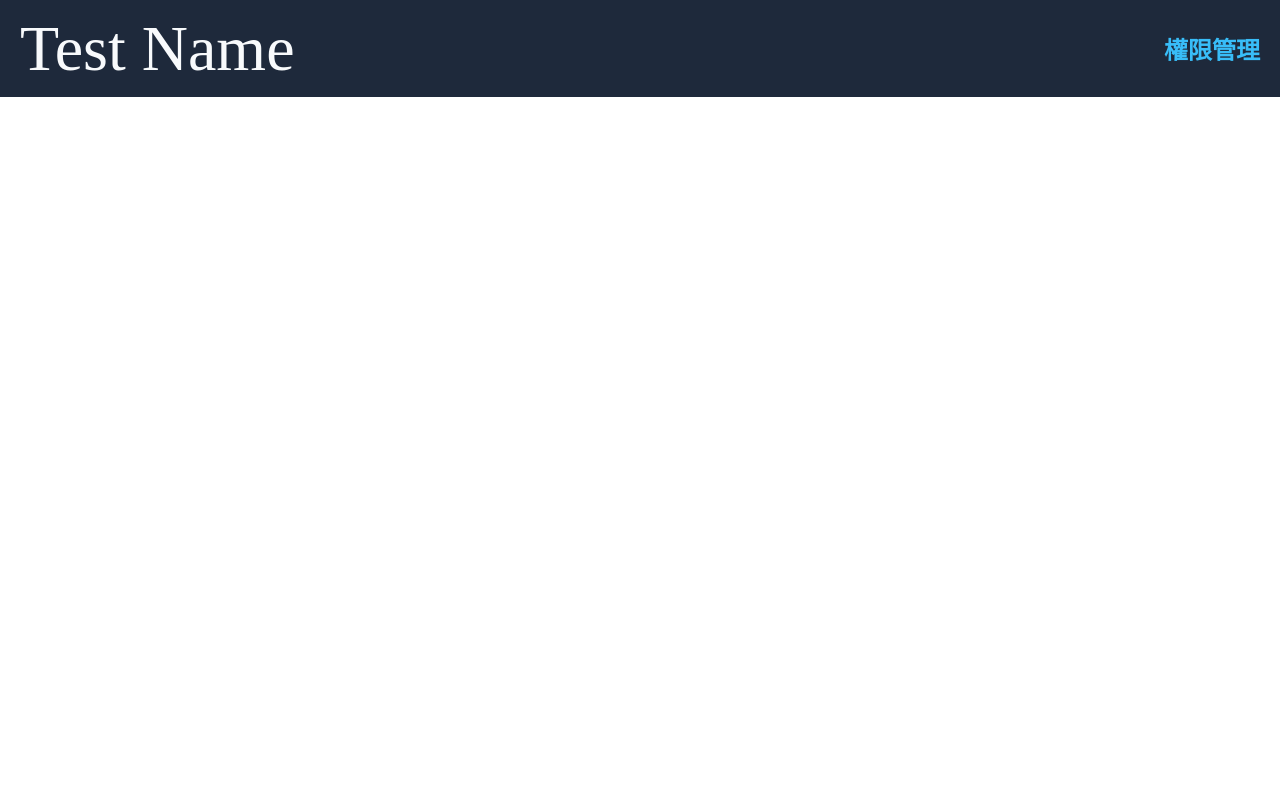
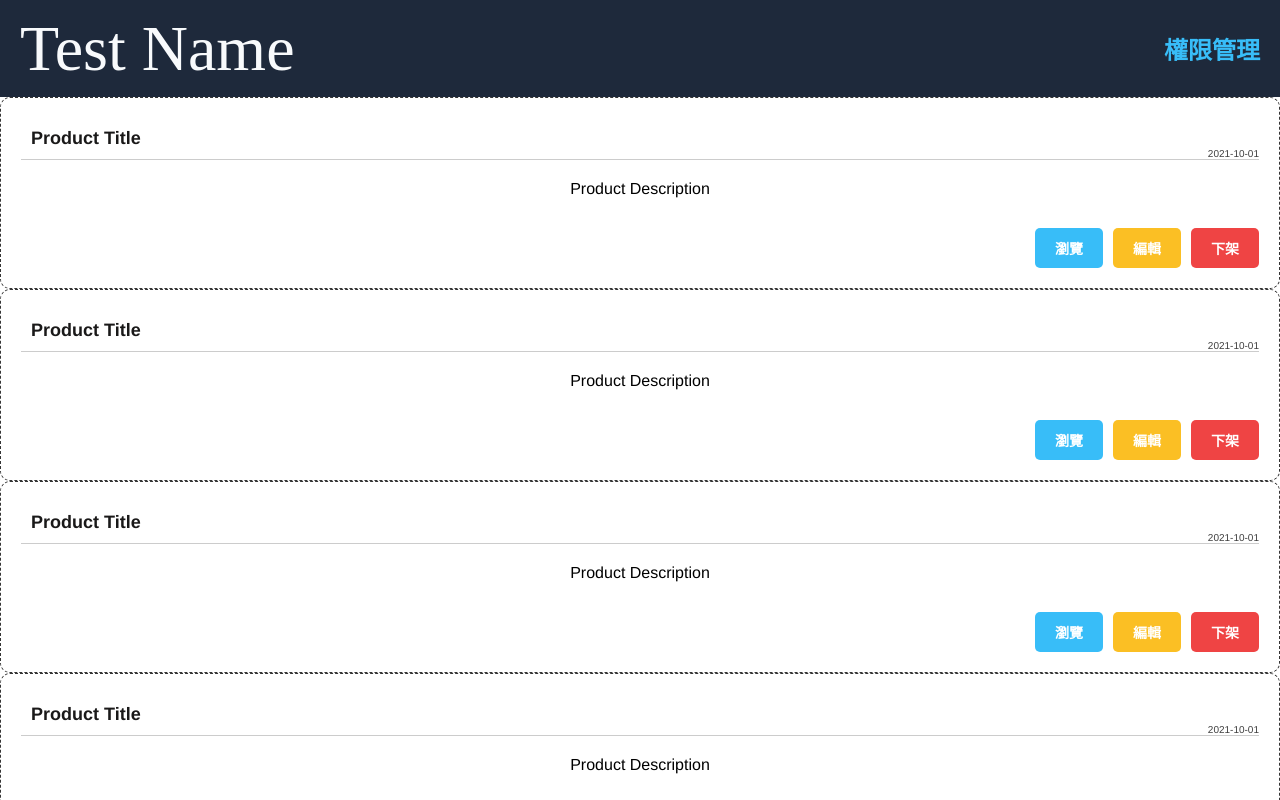
Before and after one commit to Rich0721/management-front, a Vue app: page / in a window 1280 px wide. Both pictures are taken after a click on the button "登入". Shown: the top 800 px of the page. Built offline with nearby package versions, Linux system fonts and the light colour scheme.

Commit message:
Feat: 使用者登入後初始顯示商品狀態與簡介，Button可以根具不同區塊提供不同的顏色

```diff
--- a/src/components/ButtonComponent.vue
+++ b/src/components/ButtonComponent.vue
@@ -1,37 +1,46 @@
 <template>
-  <button class="button" @click="onClick">
+  <button
+    class="button"
+    :style="buttonStyle"
+    @click="onClick"
+    @mouseover="applyHoverColor"
+    @mouseleave="removeHoverColor"
+  >
     <slot></slot>
   </button>
 </template>
-<script lang="ts">
-import { defineComponent, PropType } from "vue";
 
-export default defineComponent({
-  name: "ButtonComponent",
-  props: {
-    onClick: {
-      type: Function as PropType<() => void>,
-      required: true,
-    },
-  },
+<script setup lang="ts">
+import { defineProps, ref } from "vue";
+
+const props = defineProps<{
+  onClick: () => void;
+  backgroundColor?: string;
+  hoverColor?: string;
+}>();
+
+const buttonStyle = ref({
+  backgroundColor: props.backgroundColor || "#38bdf8",
+  color: "#ffffff",
 });
+
+const applyHoverColor = () => {
+  buttonStyle.value.backgroundColor = props.hoverColor || "#0ea5e9";
+};
+
+const removeHoverColor = () => {
+  buttonStyle.value.backgroundColor = props.backgroundColor || "#38bdf8";
+};
 </script>
 
 <style lang="scss" scoped>
 .button {
-  position: absolute; /* 絕對定位 */
-  bottom: 20px; /* 距離容器底部 20px */
-  right: 20px; /* 距離容器右側 20px */
   padding: 10px 20px;
-  background-color: #38bdf8; /* 按鈕背景色 */
-  color: #ffffff; /* 按鈕文字顏色 */
   border: none;
   border-radius: 5px; /* 圓角 */
   cursor: pointer;
+  font-size: 14px;
+  font-weight: bold;
   transition: background-color 0.3s ease;
-
-  &:hover {
-    background-color: #0ea5e9; /* 懸停時的背景色 */
-  }
 }
 </style>
--- a/src/components/HeaderComponent.vue
+++ b/src/components/HeaderComponent.vue
@@ -13,22 +13,18 @@
   </div>
 </template>
 
-<script lang="ts">
+<script setup lang="ts">
 import { UserPermission, UserInfo } from "@/types/userInfo";
-import { defineComponent, computed, onBeforeUpdate } from "vue";
+import { defineEmits, defineProps, onBeforeUpdate, computed } from "vue";
 
-export default defineComponent({
-  props: {
-    userInfo: {
-      type: Object as () => UserInfo,
-      required: true,
-    },
-  },
-  emits: ["logout"],
-  setup(props, { emit }) {
+const props = defineProps<{
+  userInfo: UserInfo;
+}>();
+
+const emits = defineEmits(["logout"]);
+
 const isLogin = computed(
-      () =>
-        props.userInfo.userName !== "" && props.userInfo.userName !== undefined
+  () => props.userInfo.userName !== "" && props.userInfo.userName !== undefined
 );
 const canManage = computed(
   () => props.userInfo.userPermission === UserPermission.ADMIN
@@ -36,14 +32,11 @@ export default defineComponent({
 
 const logout = () => {
   const userInfo = {} as UserInfo;
-      emit("logout", userInfo);
+  emits("logout", userInfo);
 };
 
 onBeforeUpdate(() => {
   console.log("User Log out");
-    });
-    return { isLogin, canManage, logout };
-  },
 });
 </script>
 
--- a/src/components/LogComponent.vue
+++ b/src/components/LogComponent.vue
@@ -7,27 +7,20 @@
   </div>
 </template>
 
-<script>
-import { defineComponent, ref } from "vue";
-import { UserPermission, UserInfo } from "@/types/userInfo";
+<script setup lang="ts">
+import { defineEmits, ref } from "vue";
+import { UserPermission } from "@/types/userInfo";
 
-export default defineComponent({
-  emits: ["login"],
-  setup(_, { emit }) {
+const emits = defineEmits(["login"]);
 const account = ref("");
 const password = ref("");
-
 const login = () => {
   const userInfo = {
     userName: account.value,
     userPermission: UserPermission.ADMIN,
   };
-      emit("login", userInfo);
+  emits("login", userInfo);
 };
-
-    return { account, password, login };
-  },
-});
 </script>
 
 <style lang="scss" scoped>
--- /dev/null
+++ b/src/components/ManageProductComponent.vue
@@ -0,0 +1,110 @@
+<template>
+  <div class="product-container">
+    <div class="product-header">
+      <div class="product-title">{{ title }}</div>
+      <div class="product-date">{{ date }}</div>
+    </div>
+
+    <!-- 商品簡介 -->
+    <div class="product-description">{{ description }}</div>
+
+    <!-- 操作按鈕 -->
+    <div class="product-actions">
+      <button-component
+        @click="handleView"
+        backgroundColor="#38bdf8"
+        hoverColor="#0ea5e9"
+      >
+        瀏覽
+      </button-component>
+      <button-component
+        @click="handleEdit"
+        backgroundColor="#fbbf24"
+        hoverColor="#f59e0b"
+      >
+        編輯
+      </button-component>
+      <button-component
+        @click="handleDelete"
+        backgroundColor="#ef4444"
+        hoverColor="#dc2626"
+      >
+        下架
+      </button-component>
+    </div>
+  </div>
+</template>
+
+<script setup lang="ts">
+import ButtonComponent from "./ButtonComponent.vue";
+import { defineProps } from "vue";
+
+const props = defineProps<{
+  productNumber: number;
+  title: string;
+  date: string;
+  description: string;
+}>();
+
+const handleEdit = () => {
+  console.log("Edit: ", props.productNumber);
+};
+
+const handleDelete = () => {
+  console.log("Delete: ", props.productNumber);
+};
+</script>
+
+<style lang="scss" scoped>
+/* 整體容器 */
+.product-container {
+  width: 100%; /* 填滿父容器 */
+  margin: 0 auto; /* 水平置中 */
+  background-color: white; /* 橘色背景 */
+  padding: 20px;
+  box-sizing: border-box;
+  border: 0.1px dashed #353535; /* 虛線邊框，藍色 */
+  border-radius: 10px; /* 添加圓角 */
+}
+
+/* 商品標題和日期 */
+.product-header {
+  display: flex;
+  justify-content: space-between; /* 左右對齊 */
+  align-items: flex-start; /* 標題與日期的垂直對齊方式 */
+  padding: 10px;
+  color: #1a1919; /* 深灰色文字 */
+  border-bottom: 1px solid #ccc; /* 添加底線 */
+  position: relative; /* 為日期的絕對定位提供參考 */
+
+  .product-title {
+    font-size: 18px;
+    font-weight: bold;
+    margin: 0;
+  }
+
+  .product-date {
+    font-size: 10px;
+    position: absolute; /* 絕對定位 */
+    bottom: 0; /* 將日期放置在容器的底部 */
+    right: 0; /* 將日期放置在容器的右側 */
+    color: #3e3e3e;
+  }
+}
+
+/* 商品簡介 */
+.product-description {
+  color: #000000;
+  padding: 10px;
+  margin-top: 10px;
+}
+
+/* 操作按鈕區域 */
+.product-actions {
+  display: flex; /* 使用 flexbox 排列按鈕 */
+  justify-content: flex-end; /* 按鈕靠右對齊 */
+  align-items: center; /* 垂直居中 */
+  gap: 10px; /* 按鈕之間的間距 */
+  margin-top: 20px; /* 與上方內容保持間距 */
+}
+</style>
--- a/src/views/HomeView.vue
+++ b/src/views/HomeView.vue
@@ -1,20 +1,24 @@
 <template>
   <HeaderComponent :userInfo="testUser" @logout="handleLog" />
   <LogComponent v-show="LogComponentShow" @login="handleLog" />
+  <ManageProductComponent
+    v-show="!LogComponentShow"
+    v-for="index in 5"
+    :key="index"
+    :productNumber="index"
+    title="Product Title"
+    date="2021-10-01"
+    description="Product Description"
+  />
 </template>
 
-<script lang="ts">
+<script setup lang="ts">
 import HeaderComponent from "@/components/HeaderComponent.vue";
 import LogComponent from "@/components/LogComponent.vue";
+import ManageProductComponent from "@/components/ManageProductComponent.vue";
 import { UserInfo } from "@/types/userInfo";
 import { ref, onBeforeUpdate } from "vue";
 
-export default {
-  components: {
-    HeaderComponent,
-    LogComponent,
-  },
-  setup() {
 const testUser = ref<UserInfo>({});
 const LogComponentShow = ref<boolean>(true);
 const handleLog = (val: UserInfo) => {
@@ -29,8 +33,4 @@ export default {
   console.log("Update:", LogComponentShow.value);
   handleLogin();
 });
-
-    return { testUser, handleLog, LogComponentShow };
-  },
-};
 </script>
```
Lines whose indentation alone changed are shown as unchanged.
